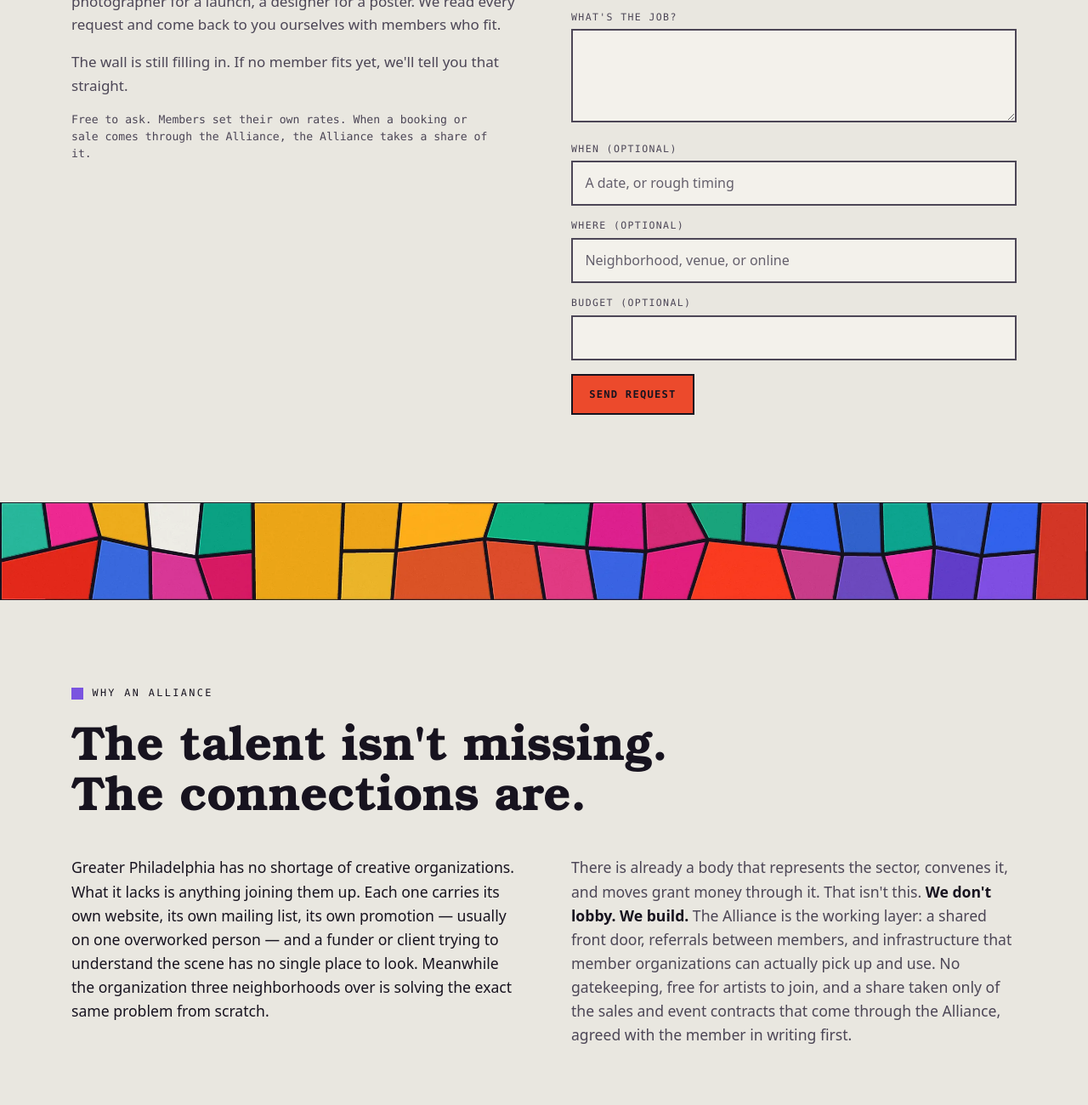
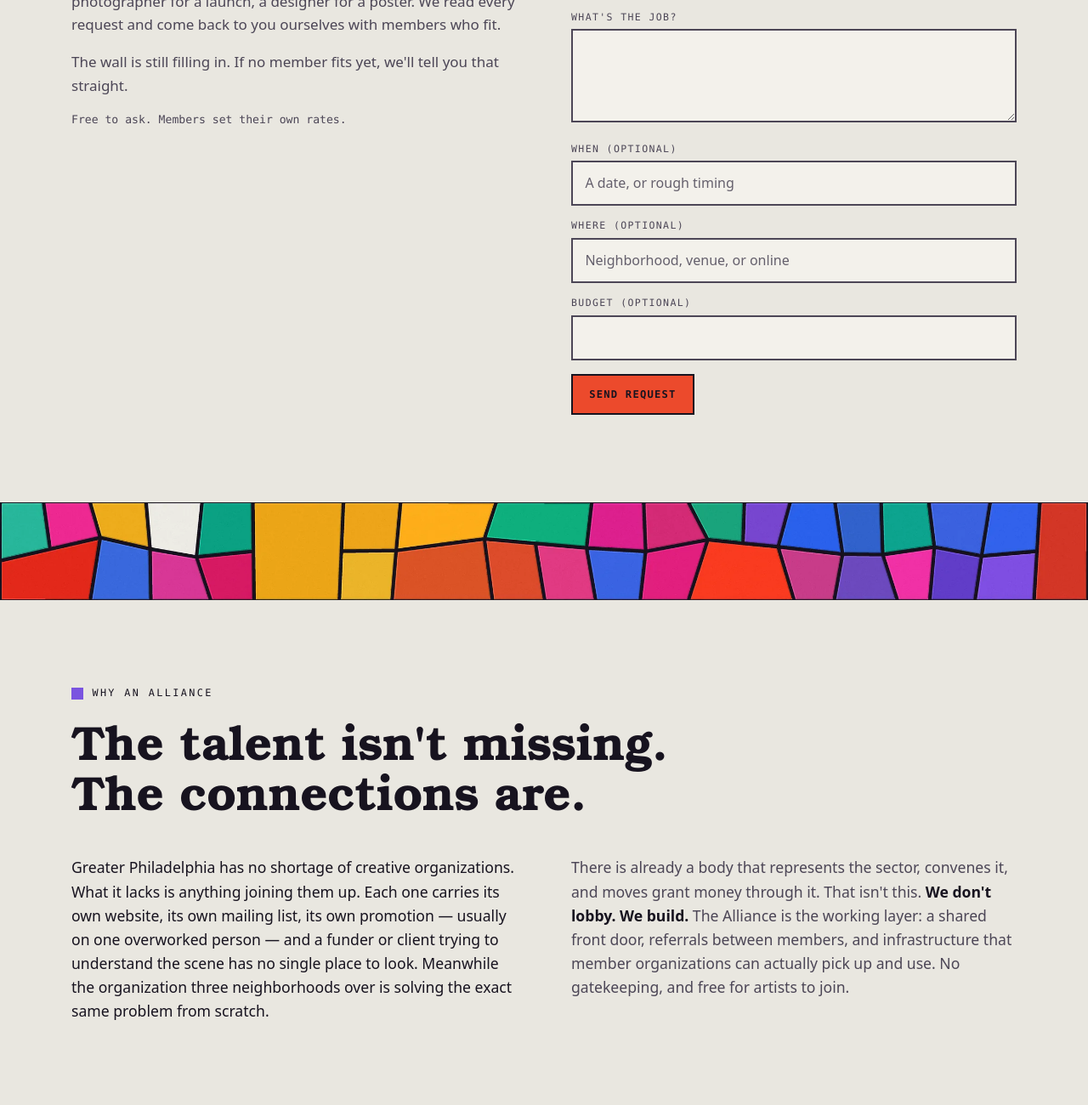
Before and after one commit to IASC-00/philadelphia-creative-alliance, a plain HTML site: page index.html in a window 1280 px wide. Shown: the part 5000-6300 px from the top of the page at 85% size. Drawn offline with Linux system fonts and the light colour scheme.

Commit message:
Alliance revenue is event organizing and development, not a cut of artists' sales (Ian, 13 Nov): share lines removed; no permanent no-cut promise either, since an artist service fee is still to be designed

```diff
--- a/index.html
+++ b/index.html
@@ -412,7 +412,7 @@
         <h2 id="hire-h">Looking for a creative?</h2>
         <p class="soft" style="margin-top:1.1rem">Tell us what you need: a muralist for a wall, a band for a night, a photographer for a launch, a designer for a poster. We read every request and come back to you ourselves with members who fit.</p>
         <p class="soft">The wall is still filling in. If no member fits yet, we'll tell you that straight.</p>
-        <p class="note">Free to ask. Members set their own rates. When a booking or sale comes through the Alliance, the Alliance takes a share of it.</p>
+        <p class="note">Free to ask. Members set their own rates.</p>
       </div>
       <div class="form-frame">
         <form id="hireform" novalidate>
@@ -448,7 +448,7 @@
       </div>
       <div class="split">
         <p>Greater Philadelphia has no shortage of creative organizations. What it lacks is anything joining them up. Each one carries its own website, its own mailing list, its own promotion — usually on one overworked person — and a funder or client trying to understand the scene has no single place to look. Meanwhile the organization three neighborhoods over is solving the exact same problem from scratch.</p>
-        <p class="soft">There is already a body that represents the sector, convenes it, and moves grant money through it. That isn't this. <strong>We don't lobby. We build.</strong> The Alliance is the working layer: a shared front door, referrals between members, and infrastructure that member organizations can actually pick up and use. No gatekeeping, free for artists to join, and a share taken only of the sales and event contracts that come through the Alliance, agreed with the member in writing first.</p>
+        <p class="soft">There is already a body that represents the sector, convenes it, and moves grant money through it. That isn't this. <strong>We don't lobby. We build.</strong> The Alliance is the working layer: a shared front door, referrals between members, and infrastructure that member organizations can actually pick up and use. No gatekeeping, and free for artists to join.</p>
       </div>
     </div>
   </section>
```
